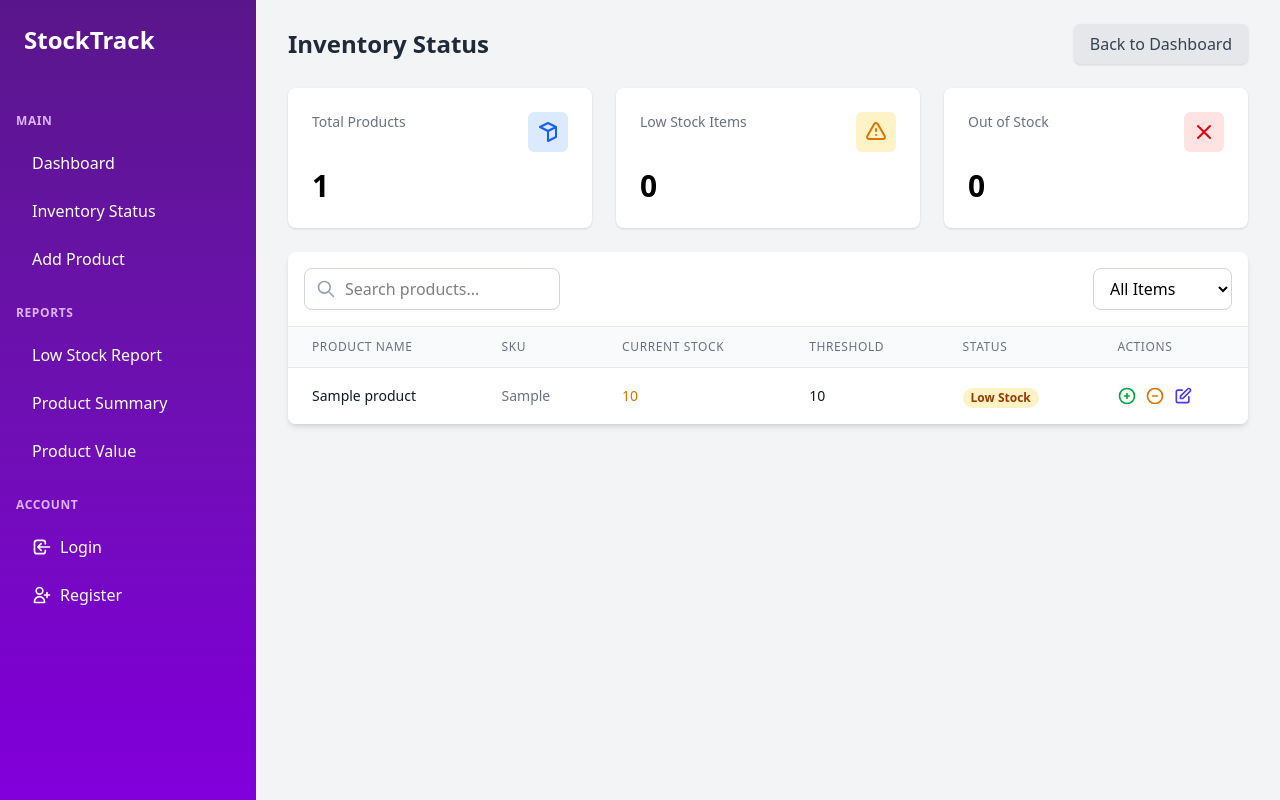
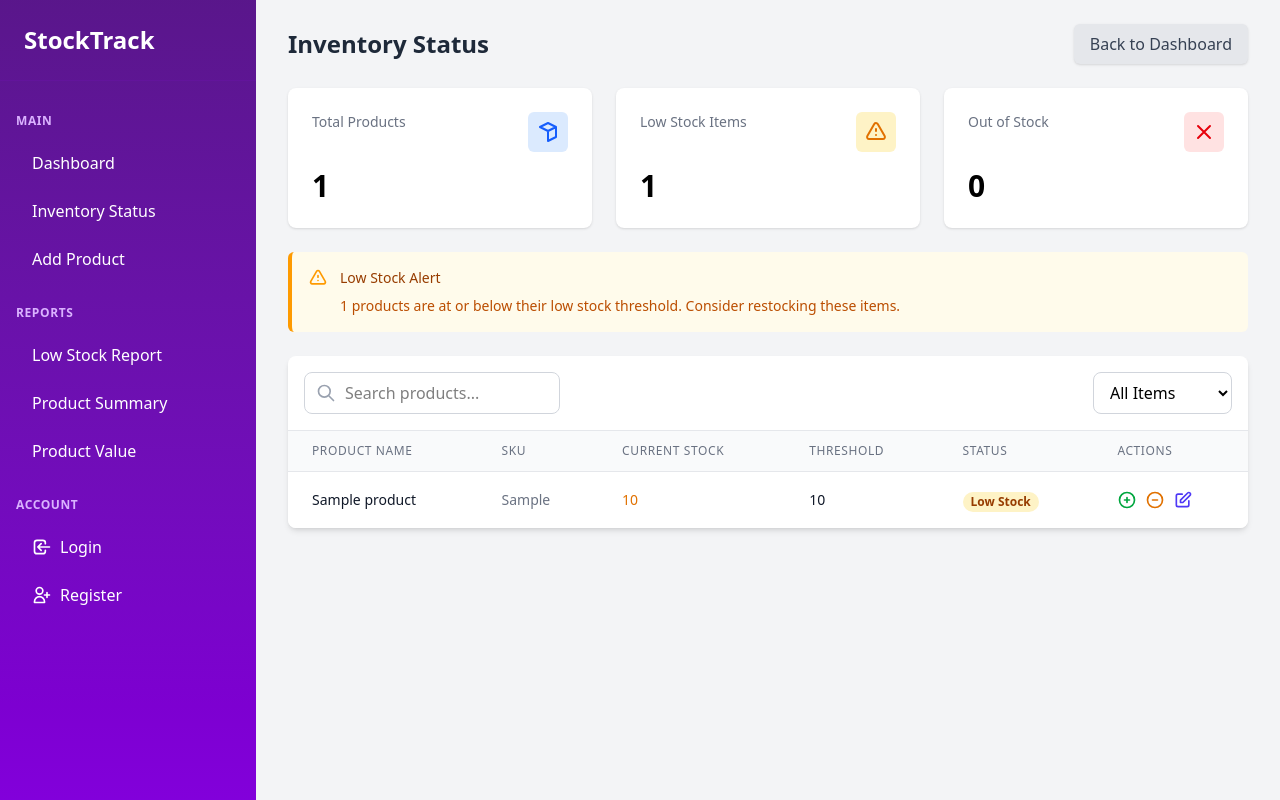
Before and after one commit to jujubear24/inventory_app, a Flask app: page /inventory_status in a window 1280 px wide. Run offline with Flask 3, Linux system fonts and the light colour scheme; tables that the repository leaves empty hold one stand-in row (values such as "Sample post"); style sheets or scripts are compiled from the project's sources.

Commit message:
refactor[templates]: Refactor statics logic in templates by consolidating them in the stats dictionary so calculations are not repeated in different templates

```diff
--- a/app/routes/main.py
+++ b/app/routes/main.py
@@ -16,4 +16,5 @@ def product_list() -> str:
 @main_bp.route("/inventory_status")
 def inventory_status() -> str:
     products: List[Product] = Product.query.all()
-    return render_template("inventory_status.html", products=products)
+    stats = calculate_inventory_stats(products)
+    return render_template("inventory_status.html", products=products, stats=stats)
--- a/app/templates/inventory_status.html
+++ b/app/templates/inventory_status.html
@@ -25,14 +25,11 @@
                 </svg>
             </div>
         </div>
-        <div class="mt-4 text-3xl font-bold">{{ products|length }}</div>
+        <div class="mt-4 text-3xl font-bold">{{ stats.total_products }}</div>
     </div>
 
     <!-- Low Stock Products -->
-    {% set low_stock_count = 0 %}
-    {% for product in products %}
-    {% if product.stock_level <= product.low_stock_threshold %} {% set low_stock_count=low_stock_count + 1 %} {% endif
-        %} {% endfor %} <div class="bg-white rounded-lg shadow p-6">
+    <div class="bg-white rounded-lg shadow p-6">
         <div class="flex justify-between items-start">
             <div class="text-gray-500 text-sm">Low Stock Items</div>
             <div class="bg-amber-100 p-2 rounded-md text-amber-600">
@@ -44,13 +41,11 @@
                 </svg>
             </div>
         </div>
-        <div class="mt-4 text-3xl font-bold">{{ low_stock_count }}</div>
+        <div class="mt-4 text-3xl font-bold">{{ stats.low_stock_count }}</div>
 </div>
 
 <!-- Out of Stock Products -->
-{% set out_of_stock_count = 0 %}
-{% for product in products %}
-{% if product.stock_level <= 0 %} {% set out_of_stock_count=out_of_stock_count + 1 %} {% endif %} {% endfor %} <div
+<div
     class="bg-white rounded-lg shadow p-6">
     <div class="flex justify-between items-start">
         <div class="text-gray-500 text-sm">Out of Stock</div>
@@ -61,11 +56,11 @@
             </svg>
         </div>
     </div>
-    <div class="mt-4 text-3xl font-bold">{{ out_of_stock_count }}</div>
+    <div class="mt-4 text-3xl font-bold">{{ stats.out_of_stock_count }}</div>
     </div>
     </div>
 
-    {% if low_stock_count > 0 %}
+    {% if stats.low_stock_count > 0 %}
     <div class="mb-6 bg-amber-50 border-l-4 border-amber-500 p-4 rounded-md">
         <div class="flex">
             <div class="flex-shrink-0 text-amber-500">
@@ -79,7 +74,7 @@
             <div class="ml-3">
                 <h3 class="text-sm font-medium text-amber-800">Low Stock Alert</h3>
                 <div class="mt-2 text-sm text-amber-700">
-                    <p>{{ low_stock_count }} products are at or below their low stock threshold. Consider restocking
+                    <p>{{ stats.low_stock_count }} products are at or below their low stock threshold. Consider restocking
                         these items.</p>
                 </div>
             </div>
```
Also changed, not shown: app/templates/products/list.html (+6 -21 lines).
